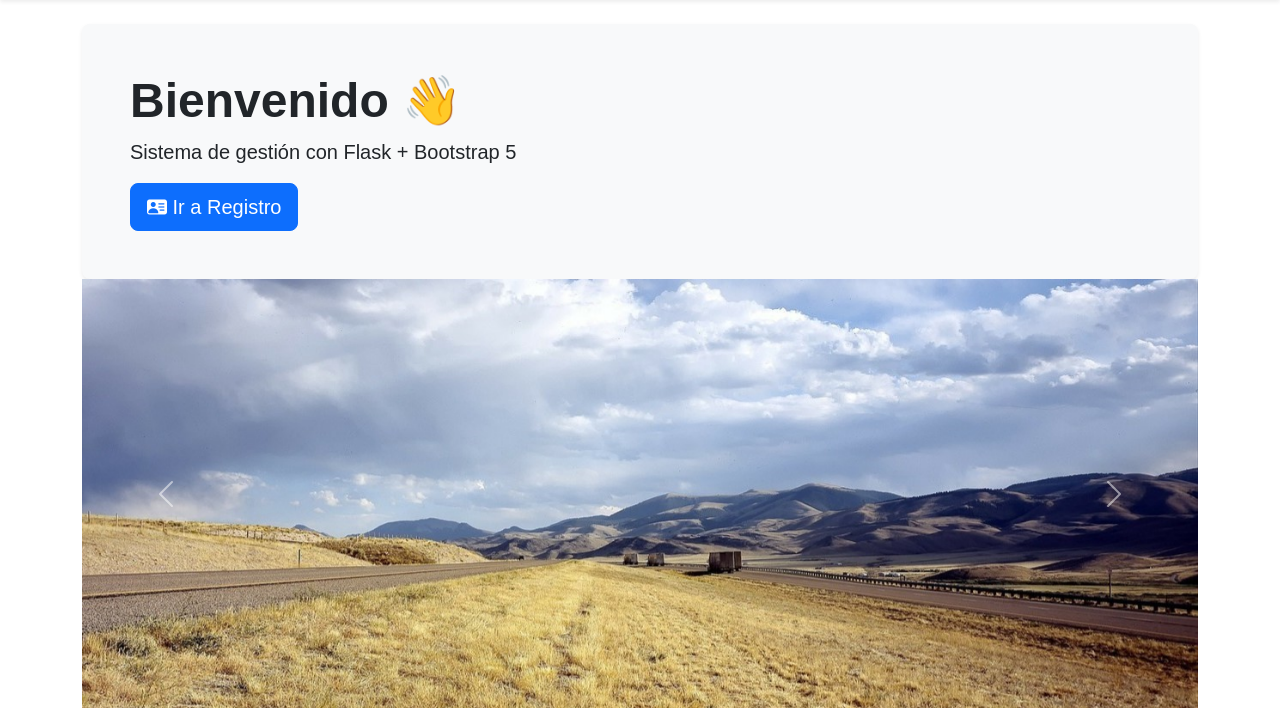
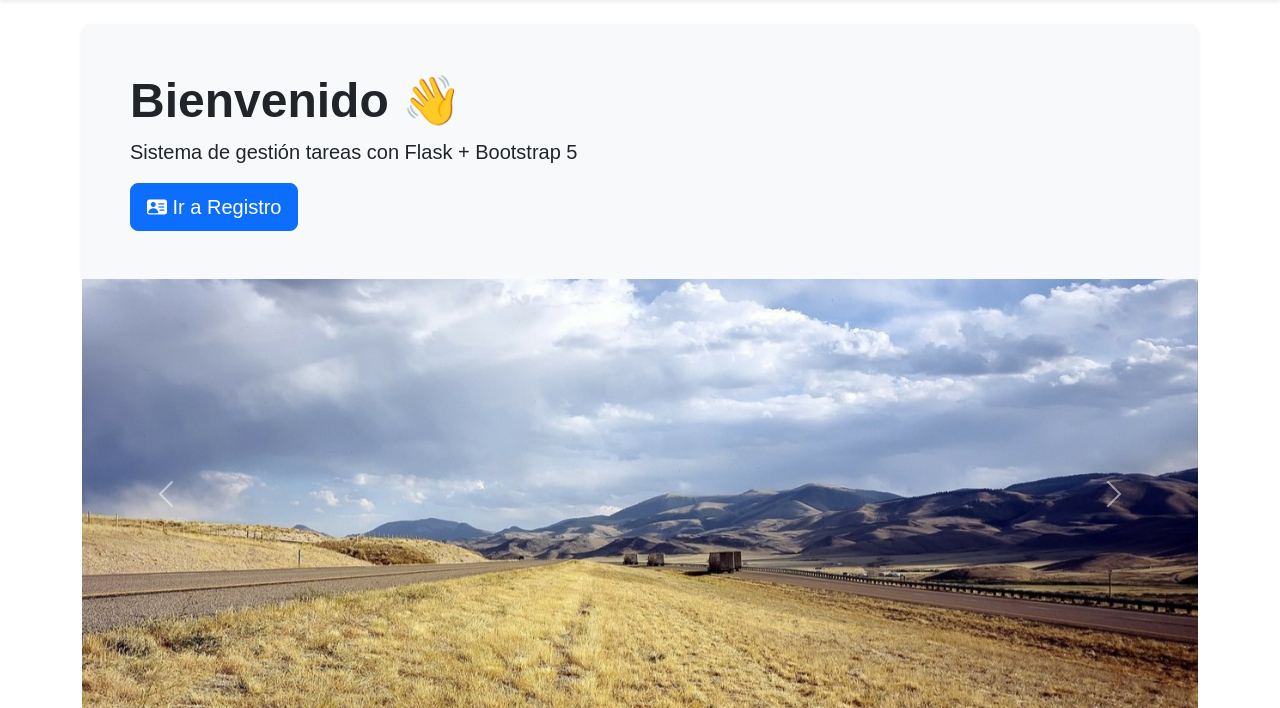
Before and after one commit to manzanareslopezdionicio/APPPYDEMO, a Flask app: page / in a window 1280 px wide. Shown: the part 60-768 px from the top of the page. Run offline with Flask 3, Linux system fonts and the light colour scheme.

Commit message:
index actualizar

```diff
--- a/templates/index.html
+++ b/templates/index.html
@@ -5,7 +5,7 @@
 {% block content %}
 <div class="p-5 bg-light rounded-3 shadow-sm">
     <h1 class="display-5 fw-bold">Bienvenido 👋</h1>
-    <p class="lead">Sistema de gestión con Flask + Bootstrap 5 </p>
+    <p class="lead">Sistema de gestión tareas con Flask + Bootstrap 5 </p>
     <a href="{{ url_for('registro') }}" class="btn btn-primary btn-lg">
         <i class="bi bi-person-vcard-fill"></i> Ir a Registro
     </a>
```
Also changed, not shown: templates/base.html (+3 -5 lines).
